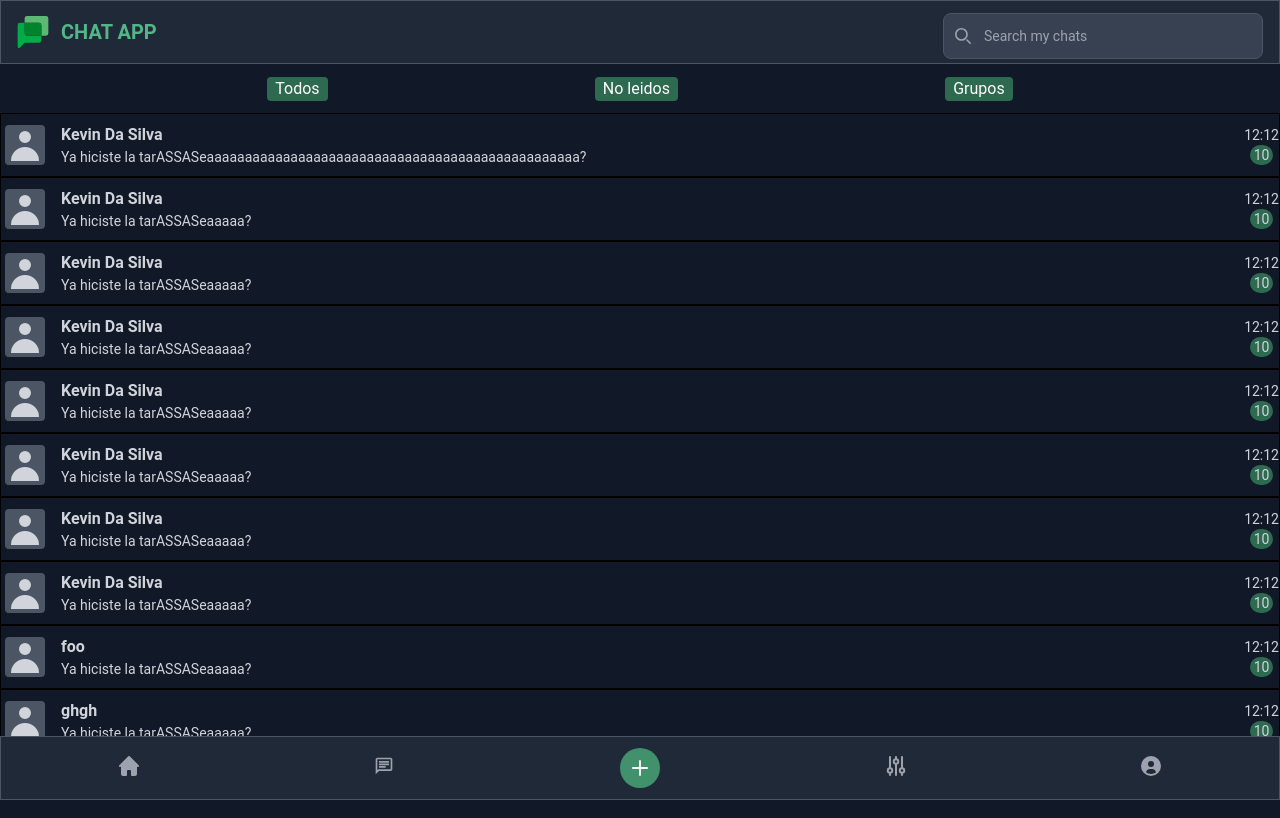
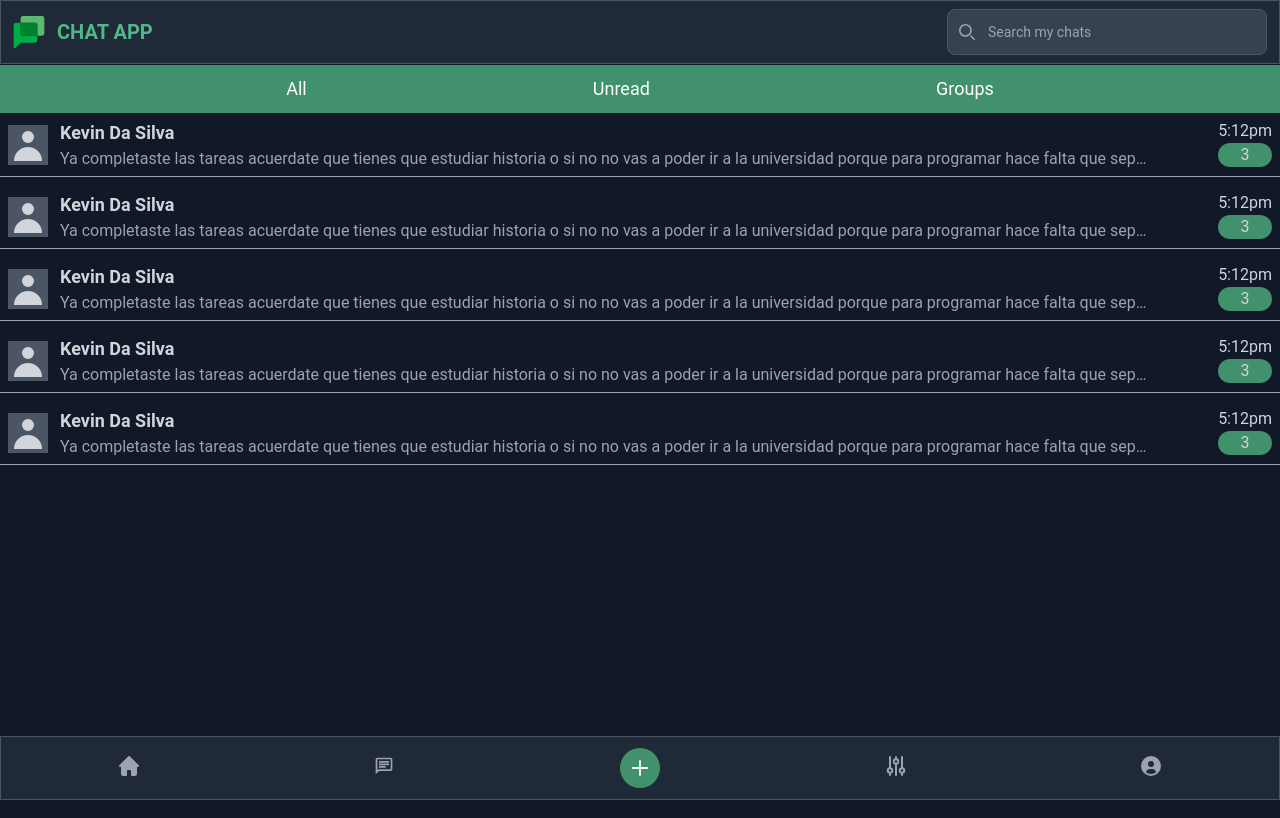
Before and after one commit to CarMi0Proggramer/Chat-App, a React (Vite) app: page /chats in a window 1280 px wide. Built offline with nearby package versions, Linux system fonts and the light colour scheme.

Commit message:
Kevin's pr checked completely

```diff
--- a/src/components/Chat.tsx
+++ b/src/components/Chat.tsx
@@ -1,212 +1,97 @@
 import { Avatar } from "flowbite-react";
+
+type MessageParams = {
+    name: string;
+    messagePreview: string;
+    lastTime: string;
+    url: string;
+    unReadMessages: number;
+};
+function Message({
+    name,
+    messagePreview,
+    lastTime,
+    url,
+    unReadMessages,
+}: MessageParams) {
+    return (
+        <article className="flex h-16 items-center px-2 py-1 gap-3 border-b border-b-gray-400 dark:border-b-gray-700]">
+            <div>
+                <Avatar img={url} />
+            </div>
+            <div className="flex-1 flex truncate justify-between">
+                <div className="flex flex-col max-w-[80%] lg:max-w-[90%]">
+                    <h3 className="text-lg font-semibold">{name}</h3>
+                    <p className="truncate dark:text-gray-400">
+                        {messagePreview}
+                    </p>
+                </div>
+                <div className="flex flex-col">
+                    <span>{lastTime}</span>
+                    <span className="grid place-content-center rounded-full bg-green-300 dark:bg-green-600">
+                        {unReadMessages}
+                    </span>
+                </div>
+            </div>
+        </article>
+    );
+}
 
 export default function Chat() {
     return (
-        <div className="flex flex-col w-full flex-1 overflow-y-auto my-[65px]">
-            <div className="flex justify-evenly  items-center h-12 ">
-                <button className="flex rounded text-white justify-center items-center bg-green-700   h-6 w-max px-2 ">
-                    Todos
-                </button>
-                <button className="flex rounded text-white justify-center items-center bg-green-700   h-6 w-max px-2">
-                    No leidos
-                </button>
-                <button className="flex rounded text-white justify-center items-center bg-green-700   h-6 w-max px-2">
-                    Grupos
-                </button>
-            </div>
-            <div className=" dark:text-gray-300 w-full flex-col  ">
-                <div className="flex w-full h-16 border border-black  items-center">
-                    <div className="mr-4 ml-1">
-                        <Avatar img="" />
-                    </div>
-                    <div className="flex flex-col  h-3/4 overflow-hidden w-[100%] items-start justify-center">
-                        <h4 className=" text-ls font-semibold">
-                            Kevin Da Silva
-                        </h4>
-                        <p className=" text-sm h-max w-max ">
-                            Ya hiciste la
-                            tarASSASeaaaaaaaaaaaaaaaaaaaaaaaaaaaaaaaaaaaaaaaaaaaaaaaaa?
-                        </p>
-                    </div>
-                    <div className="flex flex-col justify-center items-center">
-                        <div className="text-sm">12:12</div>
-                        <div className="bg-green-700 text-sm rounded-full h-max w-max px-1">
-                            10
-                        </div>
-                    </div>
-                </div>
-                <div className="flex w-full h-16 border border-black  items-center">
-                    <div className="mr-4 ml-1">
-                        <Avatar img="" />
-                    </div>
-                    <div className="flex flex-col  h-3/4 overflow-hidden w-[100%] items-start justify-center">
-                        <h4 className=" text-ls font-semibold">
-                            Kevin Da Silva
-                        </h4>
-                        <p className=" text-sm h-max w-max ">
-                            Ya hiciste la tarASSASeaaaaa?
-                        </p>
-                    </div>
-                    <div className="flex flex-col justify-center items-center">
-                        <div className="text-sm">12:12</div>
-                        <div className="bg-green-700 text-sm rounded-full h-max w-max px-1">
-                            10
-                        </div>
-                    </div>
-                </div>
-                <div className="flex w-full h-16 border border-black  items-center">
-                    <div className="mr-4 ml-1">
-                        <Avatar img="" />
-                    </div>
-                    <div className="flex flex-col  h-3/4 overflow-hidden w-[100%] items-start justify-center">
-                        <h4 className=" text-ls font-semibold">
-                            Kevin Da Silva
-                        </h4>
-                        <p className=" text-sm h-max w-max ">
-                            Ya hiciste la tarASSASeaaaaa?
-                        </p>
-                    </div>
-                    <div className="flex flex-col justify-center items-center">
-                        <div className="text-sm">12:12</div>
-                        <div className="bg-green-700 text-sm rounded-full h-max w-max px-1">
-                            10
-                        </div>
-                    </div>
-                </div>
-                <div className="flex w-full h-16 border border-black  items-center">
-                    <div className="mr-4 ml-1">
-                        <Avatar img="" />
-                    </div>
-                    <div className="flex flex-col  h-3/4 overflow-hidden w-[100%] items-start justify-center">
-                        <h4 className=" text-ls font-semibold">
-                            Kevin Da Silva
-                        </h4>
-                        <p className=" text-sm h-max w-max ">
-                            Ya hiciste la tarASSASeaaaaa?
-                        </p>
-                    </div>
-                    <div className="flex flex-col justify-center items-center">
-                        <div className="text-sm">12:12</div>
-                        <div className="bg-green-700 text-sm rounded-full h-max w-max px-1">
-                            10
-                        </div>
-                    </div>
-                </div>
-                <div className="flex w-full h-16 border border-black  items-center">
-                    <div className="mr-4 ml-1">
-                        <Avatar img="" />
-                    </div>
-                    <div className="flex flex-col  h-3/4 overflow-hidden w-[100%] items-start justify-center">
-                        <h4 className=" text-ls font-semibold">
-                            Kevin Da Silva
-                        </h4>
-                        <p className=" text-sm h-max w-max ">
-                            Ya hiciste la tarASSASeaaaaa?
-                        </p>
-                    </div>
-                    <div className="flex flex-col justify-center items-center">
-                        <div className="text-sm">12:12</div>
-                        <div className="bg-green-700 text-sm rounded-full h-max w-max px-1">
-                            10
-                        </div>
-                    </div>
-                </div>
-                <div className="flex w-full h-16 border border-black  items-center">
-                    <div className="mr-4 ml-1">
-                        <Avatar img="" />
-                    </div>
-                    <div className="flex flex-col  h-3/4 overflow-hidden w-[100%] items-start justify-center">
-                        <h4 className=" text-ls font-semibold">
-                            Kevin Da Silva
-                        </h4>
-                        <p className=" text-sm h-max w-max ">
-                            Ya hiciste la tarASSASeaaaaa?
-                        </p>
-                    </div>
-                    <div className="flex flex-col justify-center items-center">
-                        <div className="text-sm">12:12</div>
-                        <div className="bg-green-700 text-sm rounded-full h-max w-max px-1">
-                            10
-                        </div>
-                    </div>
-                </div>
-                <div className="flex w-full h-16 border border-black  items-center">
-                    <div className="mr-4 ml-1">
-                        <Avatar img="" />
-                    </div>
-                    <div className="flex flex-col  h-3/4 overflow-hidden w-[100%] items-start justify-center">
-                        <h4 className=" text-ls font-semibold">
-                            Kevin Da Silva
-                        </h4>
-                        <p className=" text-sm h-max w-max ">
-                            Ya hiciste la tarASSASeaaaaa?
-                        </p>
-                    </div>
-                    <div className="flex flex-col justify-center items-center">
-                        <div className="text-sm">12:12</div>
-                        <div className="bg-green-700 text-sm rounded-full h-max w-max px-1">
-                            10
-                        </div>
-                    </div>
-                </div>
-                <div className="flex w-full h-16 border border-black   items-center">
-                    <div className="mr-4 ml-1">
-                        <Avatar img="" />
-                    </div>
-                    <div className="flex flex-col  h-3/4 overflow-hidden w-[100%] items-start justify-center">
-                        <h4 className=" text-ls font-semibold">
-                            Kevin Da Silva
-                        </h4>
-                        <p className=" text-sm h-max w-max ">
-                            Ya hiciste la tarASSASeaaaaa?
-                        </p>
-                    </div>
-                    <div className="flex flex-col justify-center items-center">
-                        <div className="text-sm">12:12</div>
-                        <div className="bg-green-700 text-sm rounded-full h-max w-max px-1">
-                            10
-                        </div>
-                    </div>
-                </div>
-                <div className="flex w-full h-16 border  border-black  items-center">
-                    <div className="mr-4 ml-1">
-                        <Avatar img="" />
-                    </div>
-                    <div className="flex flex-col  h-3/4 overflow-hidden w-[100%] items-start justify-center">
-                        <h4 className=" text-ls font-semibold">
-                            foo
-                        </h4>
-                        <p className=" text-sm h-max w-max ">
-                            Ya hiciste la tarASSASeaaaaa?
-                        </p>
-                    </div>
-                    <div className="flex flex-col justify-center items-center">
-                        <div className="text-sm">12:12</div>
-                        <div className="bg-green-700 text-sm rounded-full h-max w-max px-1">
-                            10
-                        </div>
-                    </div>
-                </div>
-                <div className="flex w-full h-16 border border-black  items-center">
-                    <div className="mr-4 ml-1">
-                        <Avatar img="" />
-                    </div>
-                    <div className="flex flex-col  h-3/4 overflow-hidden w-[100%] items-start justify-center">
-                        <h4 className=" text-ls font-semibold">
-                            ghgh
-                        </h4>
-                        <p className=" text-sm h-max w-max ">
-                            Ya hiciste la tarASSASeaaaaa?
-                        </p>
-                    </div>
-                    <div className="flex flex-col justify-center items-center">
-                        <div className="text-sm">12:12</div>
-                        <div className="bg-green-700 text-sm rounded-full h-max w-max px-1">
-                            10
-                        </div>
-                    </div>
-                </div>
-            </div>
-        </div>
+        <main className="flex flex-col w-full flex-1 overflow-y-auto my-[65px]">
+            <section>
+                <nav>
+                    <ul className="w-full flex justify-evenly items-center text-white h-12 text-lg bg-green-300 dark:bg-green-600">
+                        <li className="">
+                            <a href="#">All</a>
+                        </li>
+                        <li className="">
+                            <a href="#">Unread</a>
+                        </li>
+                        <li className="">
+                            <a href="#">Groups</a>
+                        </li>
+                    </ul>
+                </nav>
+            </section>
+            <section className="dark:text-gray-300 w-full flex flex-col gap-2  ">
+                <Message
+                    name="Kevin Da Silva"
+                    messagePreview="Ya completaste las tareas acuerdate que tienes que estudiar historia o si no no vas a poder ir a la universidad porque para programar hace falta que sepas historia."
+                    lastTime="5:12pm"
+                    url=""
+                    unReadMessages={3}
+                />
+                <Message
+                    name="Kevin Da Silva"
+                    messagePreview="Ya completaste las tareas acuerdate que tienes que estudiar historia o si no no vas a poder ir a la universidad porque para programar hace falta que sepas historia."
+                    lastTime="5:12pm"
+                    url=""
+                    unReadMessages={3}
+                />
+                <Message
+                    name="Kevin Da Silva"
+                    messagePreview="Ya completaste las tareas acuerdate que tienes que estudiar historia o si no no vas a poder ir a la universidad porque para programar hace falta que sepas historia."
+                    lastTime="5:12pm"
+                    url=""
+                    unReadMessages={3}
+                />
+                <Message
+                    name="Kevin Da Silva"
+                    messagePreview="Ya completaste las tareas acuerdate que tienes que estudiar historia o si no no vas a poder ir a la universidad porque para programar hace falta que sepas historia."
+                    lastTime="5:12pm"
+                    url=""
+                    unReadMessages={3}
+                />
+                <Message
+                    name="Kevin Da Silva"
+                    messagePreview="Ya completaste las tareas acuerdate que tienes que estudiar historia o si no no vas a poder ir a la universidad porque para programar hace falta que sepas historia."
+                    lastTime="5:12pm"
+                    url=""
+                    unReadMessages={3}
+                />
+            </section>
+        </main>
     );
 }
--- a/src/components/NavBar.tsx
+++ b/src/components/NavBar.tsx
@@ -1,6 +1,6 @@
 export default function NavBar() {
     return (
-        <header className="flex justify-between py-3 px-4 h-16 bg-white border border-gray-200 dark:bg-gray-800 dark:border-gray-600 gap-6 fixed top-0 left-0 right-0 z-10">
+        <header className="flex justify-between py-2 px-3 h-16 bg-white border border-gray-200 dark:bg-gray-800 dark:border-gray-600 gap-6 fixed top-0 left-0 right-0 z-50">
             <div className="flex items-center gap-3">
                 <img
                     src="/logo.svg"
```
